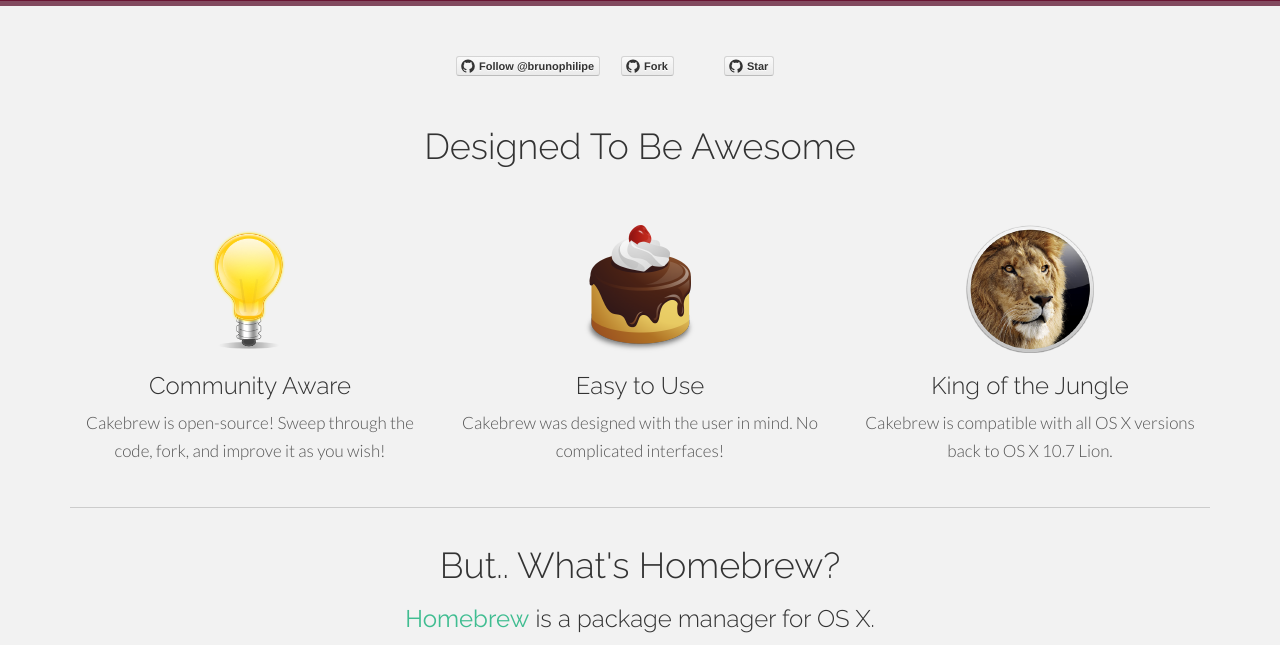
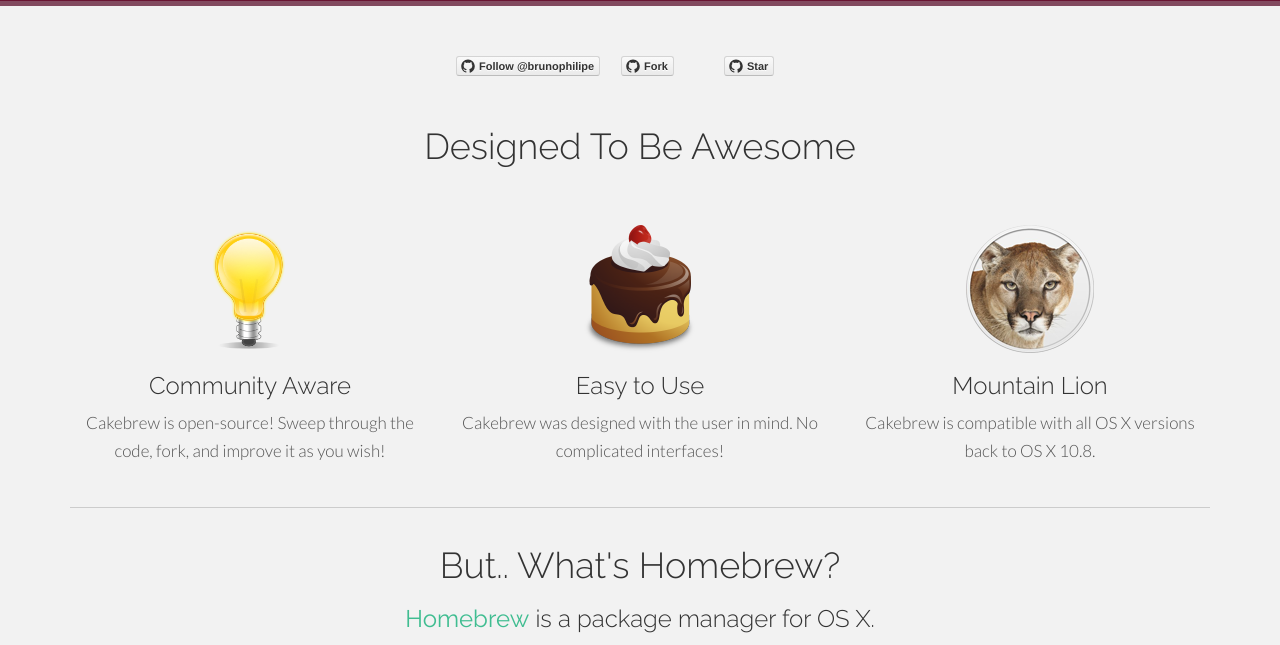
Before and after one commit to brunophilipe/Cakebrew-site, a PHP site: page / in a window 1280 px wide. Shown: the part 785-1430 px from the top of the page. Run offline with PHP 8.4, Linux system fonts and the light colour scheme.

Commit message:
Updated supported OS X version disclaimer to 10.8.

```diff
--- a/index.php
+++ b/index.php
@@ -110,8 +110,8 @@
 				</div>
 				<div class="col-lg-4">
 					<img src="assets/img/intro03.png" alt="" style="max-width: 128px; max-height: 128px;">
-					<h3>King of the Jungle</h3>
-					<p>Cakebrew is compatible with all OS X versions back to OS X 10.7 Lion.</p>
+					<h3>Mountain Lion</h3>
+					<p>Cakebrew is compatible with all OS X versions back to OS X 10.8.</p>
 				</div>
 			</div>
 			<hr>
```
Also changed, not shown: assets/img/intro03.png, assets/img/intro03@2x.png.
